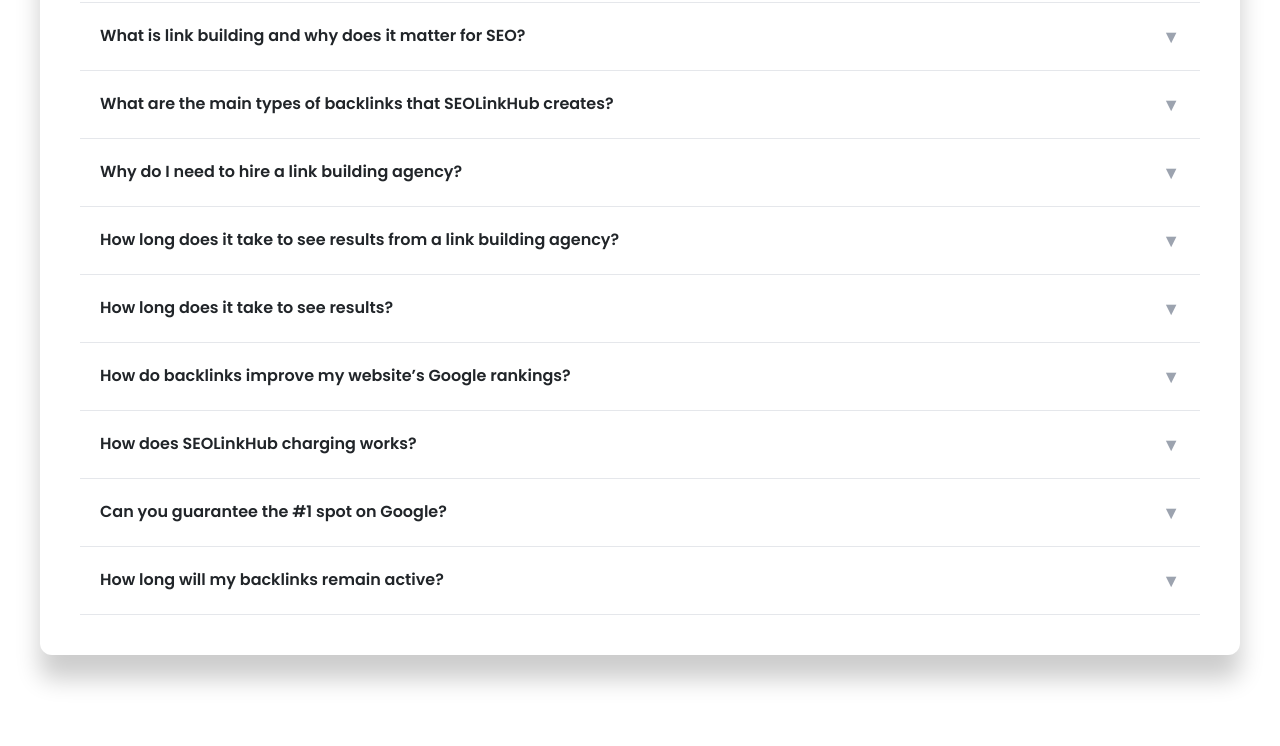
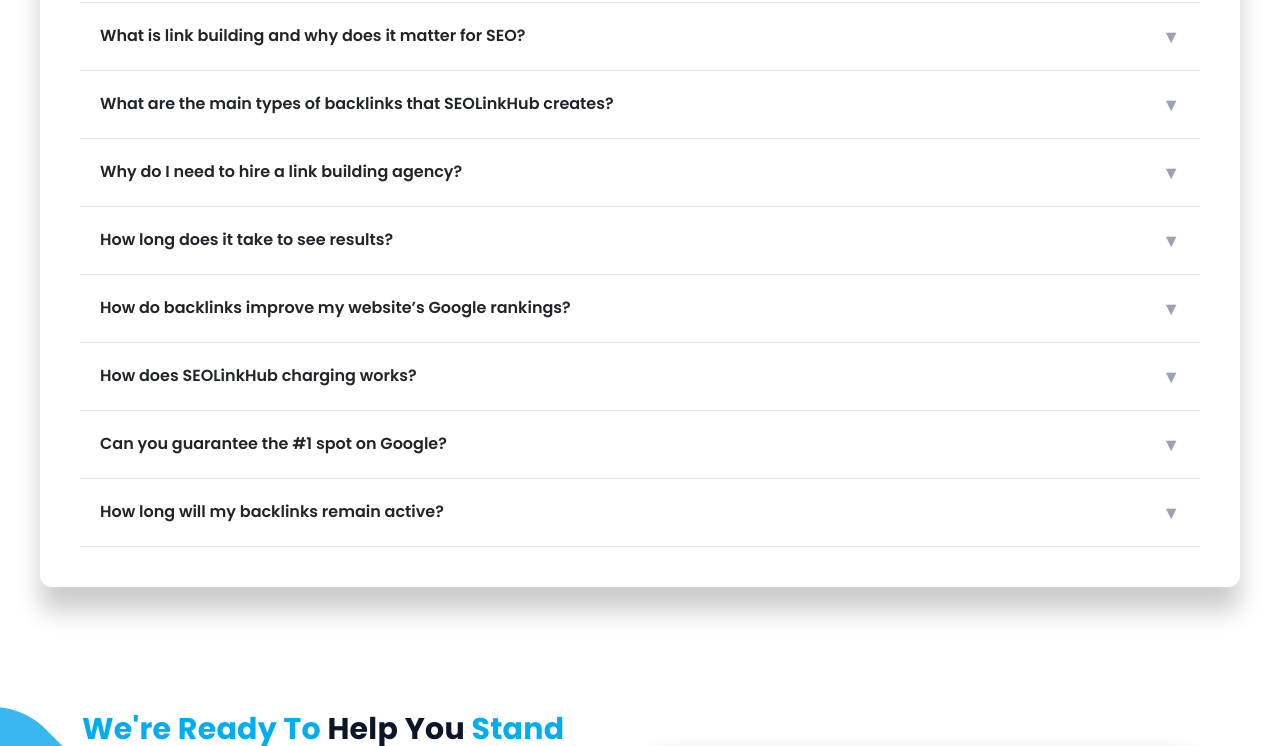
Before and after one commit to debasiskar123/seolinkhub, a plain HTML site: page index.html in a window 1280 px wide. Shown: the part 5373-6119 px from the top of the page. Drawn offline with Linux system fonts and the light colour scheme.

Commit message:
Update index faq 1 quesion remove.html

```diff
--- a/index.html
+++ b/index.html
@@ -1041,11 +1041,6 @@
     </div>
 
     <div class="faq-item">
-      <div class="faq-question">How long does it take to see results from a link building agency? <span class="arrow">▼</span></div>
-      <div class="faq-answer">Usually, link building results start coming in during the first month. However, this depends on a lot of factors, including your website’s current state, the number and quality of backlinks you’re getting, the consistency you keep, and more.</div>
-    </div>
-
-    <div class="faq-item">
       <div class="faq-question">How long does it take to see results?<span class="arrow">▼</span></div>
       <div class="faq-answer">It will take at least 6 months to start seeing significant results from any link building campaign. However, this depends on a lot of factors, including your website’s current state, the number and quality of backlinks you’re getting, the consistency you keep, and more. Remember, link building is a long-term process.
       </div>
```
